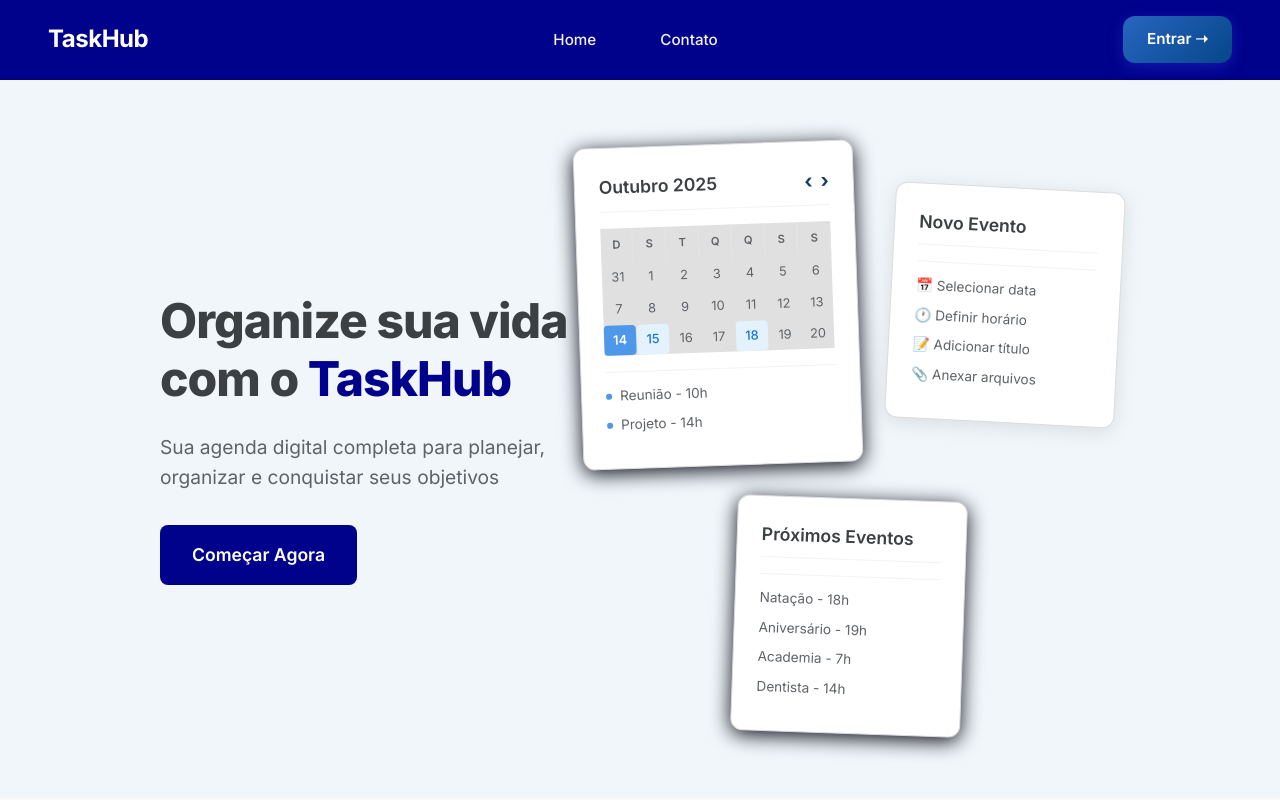
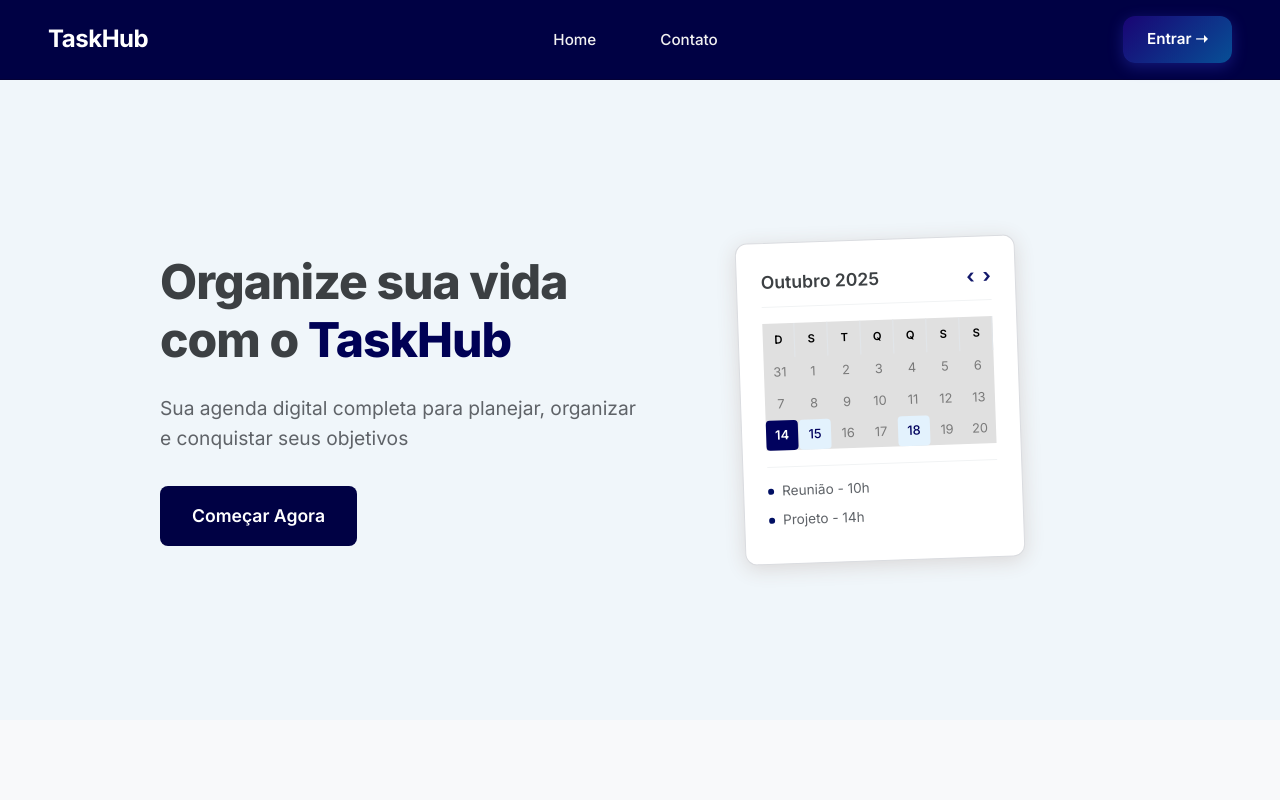
Before and after one commit to i4tsukei/TaskHub, a React (Vite) app in the folder taskhub/: page / in a window 1280 px wide. Shown: the top 800 px of the page. Built offline with nearby package versions, Linux system fonts and the light colour scheme.

Commit message:
atualização de css

```diff
--- a/taskhub/src/components/Navbar.css
+++ b/taskhub/src/components/Navbar.css
@@ -6,7 +6,7 @@
   justify-content: space-between;
   align-items: center;
   padding: 1rem 3rem;
-  background: rgb(0, 2, 139);
+  background: rgb(0, 1, 68);
   backdrop-filter: blur(20px);
   -webkit-backdrop-filter: blur(20px);
   border-bottom: 1px solid rgba(20, 2, 2, 0.2);
@@ -24,7 +24,7 @@
   left: 0;
   right: 0;
   bottom: 0;
-  background: linear-gradient(135deg),rgb(0, 2, 139);
+  background: linear-gradient(135deg),rgb(0, 1, 68);
   pointer-events: none;
 }
 
@@ -87,7 +87,7 @@
 }
 
 .sign-in {
-  background: linear-gradient(135deg, #2865c0 0%, #054788 100%);
+  background: linear-gradient(135deg, #190474 0%, #074f96 100%);
   border: none;
   padding: 0.75rem 1.5rem;
   border-radius: 12px;
@@ -110,7 +110,7 @@
   left: 0;
   right: 0;
   bottom: 0;
-  background: linear-gradient(135deg, #1976d2 0%, #1565c0 100%);
+  background: linear-gradient(135deg, #03020c 0%, #1565c0 100%);
   opacity: 0;
   transition: opacity 0.3s ease;
 }
@@ -127,45 +127,6 @@
 .sign-in span {
   position: relative;
   z-index: 1;
-}
-
-/* Dark Theme */
-.dark-theme .navbar {
-  background: rgba(15, 23, 42, 0.8);
-  border-bottom-color: rgba(255, 255, 255, 0.1);
-}
-
-.dark-theme .navbar::before {
-  background: linear-gradient(135deg, rgba(30, 41, 59, 0.3) 0%, rgba(51, 65, 85, 0.3) 100%);
-}
-
-.dark-theme .logo {
-  color: #e2e8f0;
-}
-
-.dark-theme .nav-links a {
-  color: #cbd5e1;
-}
-
-.dark-theme .nav-links a::before {
-  background: rgba(203, 213, 225, 0.1);
-}
-
-.dark-theme .nav-links a:hover {
-  color: #f1f5f9;
-}
-
-.dark-theme .sign-in {
-  background: linear-gradient(135deg, #3b82f6 0%, #1d4ed8 100%);
-  box-shadow: 0 4px 15px rgba(59, 130, 246, 0.3);
-}
-
-.dark-theme .sign-in::before {
-  background: linear-gradient(135deg, #1d4ed8 0%, #1e40af 100%);
-}
-
-.dark-theme .sign-in:hover {
-  box-shadow: 0 8px 25px rgba(59, 130, 246, 0.4);
 }
 
 /* Responsive Design */
--- a/taskhub/src/pages/Cadastro.css
+++ b/taskhub/src/pages/Cadastro.css
@@ -3,8 +3,9 @@
   display: flex;
   justify-content: center;
   align-items: center;
-  background: linear-gradient(135deg, #83b5ff 0%, #4c8bd8  100%);
-  padding: 2rem;
+  background: linear-gradient(135deg, hsl(239, 92%, 10%) 0%, #2421c2  100%);
+  color: white;
+  padding: 1rem;
 }
 
 .cadastro-card {
@@ -12,7 +13,7 @@
   border-radius: 12px;
   padding: 3rem;
   width: 100%;
-  max-width: 450px;
+  max-width: 650px;
   box-shadow: 0 10px 30px rgba(0,0,0,0.2);
 }
 
@@ -63,7 +64,8 @@
 
 .cadastro-btn {
   width: 100%;
-  background: linear-gradient(135deg, hsl(212, 36%, 50%) 0%, #4784df 100%);
+  background: linear-gradient(135deg, hsl(239, 92%, 10%) 0%, #2421c2  100%);
+  color: white;
   color: white;
   border: none;
   padding: 0.875rem;
@@ -85,7 +87,7 @@
 }
 
 .cadastro-footer .link {
-  color: #667eea;
+  color: #061d8b;
   cursor: pointer;
   text-decoration: underline;
 }
--- a/taskhub/src/pages/Contato.css
+++ b/taskhub/src/pages/Contato.css
@@ -21,7 +21,7 @@
 .contato-header h1 {
   font-size: 3rem;
   font-weight: 800;
-  color:rgb(0, 2, 139);
+  color:rgb(0, 2, 92);
   margin-bottom: 1rem;
   line-height: 1.2;
   letter-spacing: -0.02em;
@@ -119,7 +119,7 @@
 }
 
 .submit-btn {
-  background: rgb(0, 2, 139);
+  background: rgb(0, 2, 82);
   color: white;
   border: none;
   padding: 1rem 2rem;
--- a/taskhub/src/pages/Dashboard.css
+++ b/taskhub/src/pages/Dashboard.css
@@ -1,6 +1,6 @@
 .dashboard-container {
   min-height: 100vh;
-  background: #f8f9fa;
+  background: #ffffff;
   position: relative;
   font-family: 'Inter', sans-serif;
 }
@@ -11,21 +11,21 @@
   left: 20px;
   z-index: 1001;
   background: white;
-  color: #333;
+  color: #ffffff;
   border: none;
   border-radius: 8px;
   padding: 10px 12px;
   font-size: 18px;
   cursor: pointer;
   transition: all 0.3s ease;
-  box-shadow: 0 4px 15px rgba(0, 0, 0, 0.1);
+  box-shadow: 0 4px 15px rgba(255, 255, 255, 0.1);
   font-family: 'Inter', sans-serif;
 }
 
 .menu-toggle.open {
   background: white;
-  color: rgb(126, 186, 255);
-  box-shadow: 0 4px 15px rgba(0, 0, 0, 0.1);
+  color: rgb(243, 243, 243);
+  box-shadow: 0 4px 15px white
 }
 
 .sidebar {
@@ -37,7 +37,7 @@
   background: linear-gradient(180deg, #fafbfc 0%, #ffffff 100%);
   border-right: 1px solid #e8eaed;
   z-index: 1000;
-  box-shadow: 0 2px 10px rgba(60, 64, 67, 0.15);
+  box-shadow: 0 2px 10px rgba(240, 240, 240, 0.15);
   transition: left 0.3s cubic-bezier(0.4, 0, 0.2, 1);
   font-family: 'Inter', sans-serif;
 }
@@ -68,7 +68,7 @@
 
 .sidebar-item:hover {
   background-color: #f8f9fa;
-  color: #202124;
+  color: #ffffff;
   transform: translateX(2px);
   border-left-color: #e8f0fe;
 }
@@ -98,14 +98,14 @@
 
 .dashboard-header h1 {
   font-size: 2.5rem;
-  color: #1565c0;
+  color: #3b3c3d;
   margin-bottom: 0.5rem;
   font-weight: 600;
 }
 
 .dashboard-header p {
   font-size: 1.1rem;
-  color: #5f6368;
+  color: #fdfeff;
 }
 
 .activities-section {
@@ -143,7 +143,7 @@
   background: #f8f9fa;
   border-radius: 6px;
   padding: 0.75rem;
-  border-left: 3px solid #1a73e8;
+  border-left: 3px solid #a4afbd;
 }
 
 .event-info {
@@ -192,7 +192,7 @@
 }
 
 .quick-action-btn {
-  background: linear-gradient(135deg, #42a5f5 0%, #1976d2 100%);
+  background: linear-gradient(135deg, #4245f5 0%, #1976d2 100%);
   color: white;
   border: none;
   padding: 1rem 2rem;
--- a/taskhub/src/pages/Footer.css
+++ b/taskhub/src/pages/Footer.css
@@ -1,7 +1,7 @@
 .footer {
   background-color: #f5f5f5;
   padding: 1.5rem 8%;
-  color: #555;
+  color: #ffffff;
   font-size: 0.9rem;
   border-top: 1px solid #e0e0e0;
 }
--- a/taskhub/src/pages/Home.css
+++ b/taskhub/src/pages/Home.css
@@ -31,7 +31,7 @@
 }
 
 .brand {
-  color: rgb(0, 2, 139);
+  color: rgb(0, 1, 85);
 }
 
 .hero-subtitle {
@@ -43,7 +43,7 @@
 }
 
 .cta-button {
-  background:rgb(0, 2, 139);
+  background:rgb(0, 1, 68);
   color: white;
   border: none;
   padding: 1rem 2rem;
@@ -56,7 +56,7 @@
 }
 
 .cta-button:hover {
-  background: #1557b0;
+  background: #031772;
   box-shadow: 0 2px 8px rgba(0,0,0,0.15);
 }
 
@@ -69,8 +69,7 @@
 
 .cards-container {
   display: flex;
-  flex-direction: column;
-  gap: 2rem;
+  justify-content: center;
   align-items: center;
 }
 
@@ -84,7 +83,7 @@
   background: white;
   border-radius: 12px;
   padding: 1.5rem;
-  box-shadow: 0 4px 20px rgb(14, 14, 26);
+  box-shadow: 0 4px 20px rgb(218, 215, 215);
   border: 1px solid #dadce0;
   width: 280px;
   transform: rotate(-2deg);
@@ -94,7 +93,7 @@
   background: white;
   border-radius: 12px;
   padding: 1.5rem;
-  box-shadow: 0 4px 20px rgba(14,14,26);
+  box-shadow: 0 4px 20px rgba(218, 215, 215);
   border: 1px solid #dadce0;
   width: 230px;
   transform: rotate(2deg);
@@ -131,7 +130,7 @@
 }
 
 .nav-arrows span {
-  color: #133c6b;
+  color: #13196b;
   cursor: pointer;
   font-size: 1.2rem;
   font-weight: bold;
@@ -148,7 +147,7 @@
   text-align: center;
   font-size: 0.7rem;
   font-weight: 600;
-  color: #5f6368;
+  color: #000000;
   padding: 0.3rem;
 }
 
@@ -156,12 +155,12 @@
   text-align: center;
   font-size: 0.8rem;
   padding: 0.3rem;
-  color: #5f6368;
+  color: #7a7a7a;
   cursor: pointer;
 }
 
 .day.today {
-  background: #4f97e9;
+  background: #01025e;
   color: white;
   border-radius: 4px;
   font-weight: 600;
@@ -169,7 +168,7 @@
 
 .day.event {
   background: #e3f2fd;
-  color: #1976d2;
+  color: #01025e;
   border-radius: 4px;
   font-weight: 500;
 }
@@ -191,7 +190,7 @@
 .event-dot {
   width: 6px;
   height: 6px;
-  background: #4f97e9;
+  background: #000f63;
   border-radius: 50%;
   flex-shrink: 0;
 }
@@ -301,7 +300,7 @@
 }
 
 .diferencial-number {
-  background: #1a73e8;
+  background: #001264;
   color: white;
   width: 3rem;
   height: 3rem;
--- a/taskhub/src/pages/Home.jsx
+++ b/taskhub/src/pages/Home.jsx
@@ -73,46 +73,6 @@ function Home({ setCurrentPage, darkTheme }) {
                   </div>
                 </div>
               </div>
-
-              <div className="create-event-preview">
-                <div className="agenda-header">
-                  <span className="month">Novo Evento</span>
-                </div>
-                <div className="event-list">
-                  <div className="event-item">
-                    <span>📅 Selecionar data</span>
-                  </div>
-                  <div className="event-item">
-                    <span>🕐 Definir horário</span>
-                  </div>
-                  <div className="event-item">
-                    <span>📝 Adicionar título</span>
-                  </div>
-                  <div className="event-item">
-                    <span>📎 Anexar arquivos</span>
-                  </div>
-                </div>
-              </div>
-            </div>
-
-            <div className="events-preview">
-              <div className="agenda-header">
-                <span className="month">Próximos Eventos</span>
-              </div>
-              <div className="event-list">
-                <div className="event-item">
-                  <span>Natação - 18h</span>
-                </div>
-                <div className="event-item">
-                  <span>Aniversário - 19h</span>
-                </div>
-                <div className="event-item">
-                  <span>Academia - 7h</span>
-                </div>
-                <div className="event-item">
-                  <span>Dentista - 14h</span>
-                </div>
-              </div>
             </div>
           </div>
         </div>
--- a/taskhub/src/pages/Login.css
+++ b/taskhub/src/pages/Login.css
@@ -3,7 +3,7 @@
   display: flex;
   justify-content: center;
   align-items: center;
-  background: linear-gradient(135deg, #83b5ff 0%, #4c8bd8 100%);
+  background: linear-gradient(135deg, #070b42 0%, #01061b 100%);
   padding: 2rem;
 }
 
@@ -58,12 +58,12 @@
 
 .form-group input:focus {
   outline: none;
-  border-color: #667eea;
+  border-color: #13185f;
 }
 
 .login-btn {
   width: 100%;
-  background: linear-gradient(135deg, hsl(214, 69%, 75%) 0%, #4784df  100%);
+  background: linear-gradient(135deg, hsl(239, 92%, 10%) 0%, #2421c2  100%);
   color: white;
   border: none;
   padding: 0.875rem;
@@ -85,7 +85,7 @@
 }
 
 .login-footer .link {
-  color: #667eea;
+  color: #091549;
   cursor: pointer;
   text-decoration: underline;
 }
@@ -169,20 +169,16 @@
 
 .email-btn {
   padding: 12px 20px;
-  border: 2px solid #1a73e8;
+  border: 2px solid #0a1897;
   border-radius: 8px;
-  background: transparent;
-  color: #1a73e8;
+  background: linear-gradient(135deg, hsl(239, 86%, 19%) 0%, #2421c2  100%);
+  color: #ffffff;
   font-size: 14px;
   font-weight: 500;
   cursor: pointer;
-  transition: all 0.2s ease;
+
 }
 
-.email-btn:hover {
-  background: #1a73e8;
-  color: white;
-}
 
 .back-btn {
   background: transparent;
```
